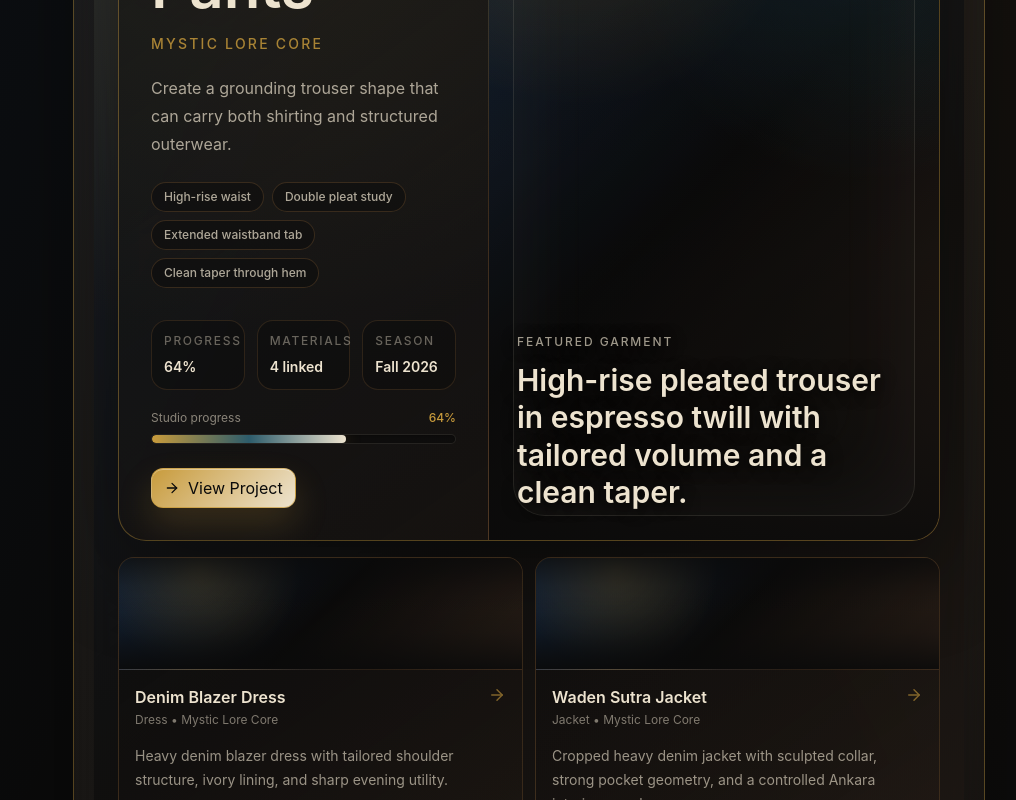
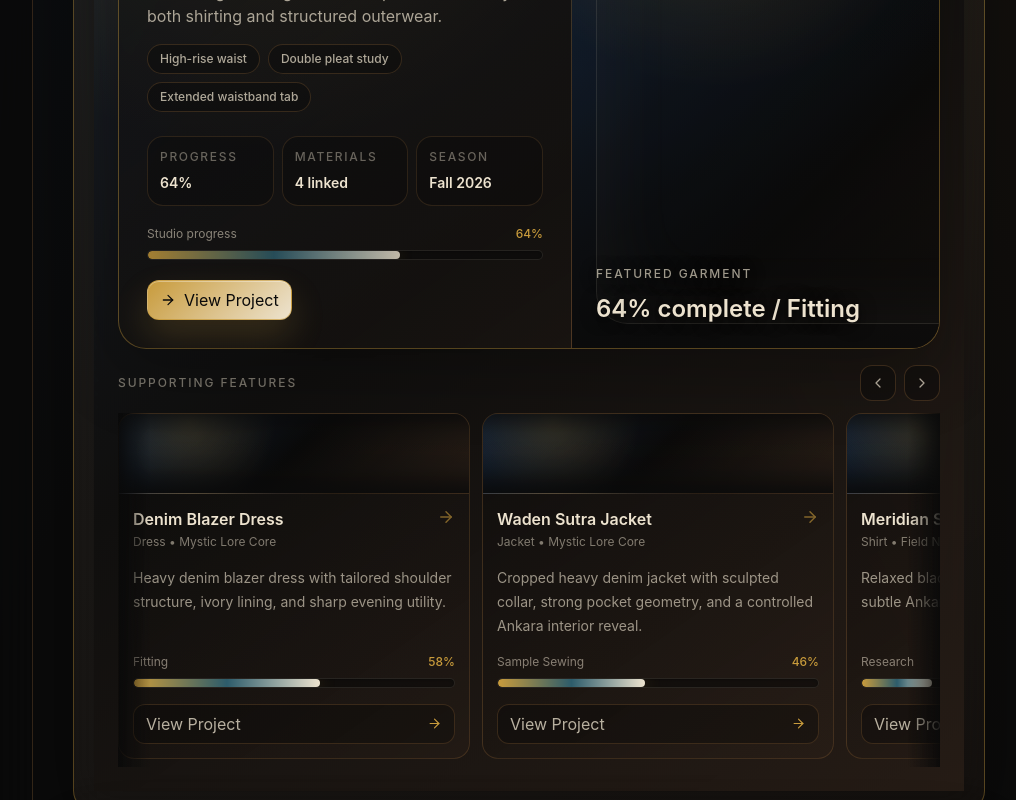
Before and after one commit to SudoLux/mystic-lore-studio, a React (Vite) app: page / in a window 1280 px wide. Shown: the part 1260-2060 px from the top of the page, without its empty margins (255-1271 px from the left). Built offline with nearby package versions, Linux system fonts and the light colour scheme.

Commit message:
Compact dashboard featured garments and update sidebar scroll

```diff
--- a/src/components/layout/Sidebar.tsx
+++ b/src/components/layout/Sidebar.tsx
@@ -11,7 +11,7 @@ type SidebarProps = {
 
 export function Sidebar({ activePage, navItems, onNavigate }: SidebarProps) {
   return (
-    <aside className="sticky top-0 hidden h-screen border-r border-bronze/30 bg-midnight/80 px-5 py-6 backdrop-blur-xl lg:flex lg:flex-col">
+    <aside className="hidden min-h-screen border-r border-bronze/30 bg-midnight/80 px-5 py-6 backdrop-blur-xl lg:flex lg:flex-col">
       <div className="mb-8">
         <BrandLockup className="mb-5" size="sidebar" />
         <Badge variant="ember">Studio</Badge>
--- a/src/pages/Dashboard/DashboardPage.tsx
+++ b/src/pages/Dashboard/DashboardPage.tsx
@@ -1,5 +1,8 @@
+import { useRef, type ReactNode } from 'react';
 import {
   ArrowRight,
+  ChevronLeft,
+  ChevronRight,
   BookOpen,
   Boxes,
   CheckCircle2,
@@ -444,15 +447,10 @@ function FeaturedGarmentsSection({
           project={heroProject}
         />
 
-        <div className="mt-4 grid gap-3 md:grid-cols-2 2xl:grid-cols-3">
-          {supportingProjects.map((project) => (
-            <FeaturedProjectCard
-              key={project.id}
-              onOpenProject={onOpenProject}
-              project={project}
-            />
-          ))}
-        </div>
+        <FeaturedProjectCarousel
+          onOpenProject={onOpenProject}
+          projects={supportingProjects}
+        />
       </div>
     </Card>
   );
@@ -466,13 +464,13 @@ function FeaturedGarmentHero({
   project: ApparelProject;
 }) {
   const heroImage = getProjectHeroImage(project);
-  const featureChips = project.keyFeatures.slice(0, 4);
+  const featureChips = project.keyFeatures.slice(0, 3);
   const materialCount = project.linkedMaterials.length;
 
   return (
-    <article className="group mt-5 overflow-hidden rounded-[1.75rem] border border-ember/38 bg-[linear-gradient(145deg,rgba(10,10,10,0.56),rgba(61,43,31,0.2))] shadow-[0_28px_90px_rgba(0,0,0,0.34),inset_0_1px_0_rgba(237,227,207,0.055)] transition duration-300 hover:border-ember/60 hover:shadow-[0_34px_110px_rgba(200,155,60,0.12),0_24px_90px_rgba(0,0,0,0.38)]">
-      <div className="grid min-h-[32rem] lg:grid-cols-[0.9fr_1.1fr]">
-        <div className="flex flex-col justify-between gap-8 p-5 sm:p-7 lg:p-8">
+    <article className="group mt-5 overflow-hidden rounded-[1.75rem] border border-ember/38 bg-[linear-gradient(145deg,rgba(10,10,10,0.56),rgba(61,43,31,0.2))] shadow-[0_22px_70px_rgba(0,0,0,0.3),inset_0_1px_0_rgba(237,227,207,0.055)] transition duration-300 hover:border-ember/60 hover:shadow-[0_28px_86px_rgba(200,155,60,0.11),0_20px_70px_rgba(0,0,0,0.34)]">
+      <div className="grid lg:grid-cols-[minmax(0,1fr)_minmax(17rem,23rem)]">
+        <div className="flex flex-col justify-between gap-6 p-5 sm:p-6 lg:p-7">
           <div>
             <div className="flex flex-wrap gap-2">
               <Badge variant={project.status === 'Blocked' ? 'ember' : 'teal'}>
@@ -482,18 +480,18 @@ function FeaturedGarmentHero({
               <Badge variant="blue">{project.garmentType}</Badge>
             </div>
 
-            <h3 className="mt-6 text-4xl font-semibold leading-[1.05] text-stardust sm:text-5xl lg:text-6xl">
+            <h3 className="mt-5 text-3xl font-semibold leading-[1.08] text-stardust sm:text-4xl lg:text-5xl">
               {project.name}
             </h3>
-            <p className="mt-4 text-sm font-medium uppercase tracking-[0.16em] text-ember/82">
+            <p className="mt-3 text-xs font-medium uppercase tracking-[0.16em] text-ember/82">
               {project.collection || project.season}
             </p>
-            <p className="mt-5 max-w-xl text-base leading-7 text-stardust/70">
+            <p className="mt-4 line-clamp-3 max-w-2xl text-sm leading-6 text-stardust/70 sm:text-base">
               {project.designIntent || project.summary}
             </p>
 
             {featureChips.length > 0 ? (
-              <div className="mt-6 flex flex-wrap gap-2">
+              <div className="mt-4 flex flex-wrap gap-2">
                 {featureChips.map((feature) => (
                   <span
                     className="rounded-full border border-bronze/28 bg-midnight/42 px-3 py-1.5 text-xs font-medium text-stardust/72"
@@ -507,7 +505,7 @@ function FeaturedGarmentHero({
           </div>
 
           <div>
-            <div className="grid gap-3 sm:grid-cols-3">
+            <div className="grid grid-cols-3 gap-2">
               <HeroMeta label="Progress" value={`${project.progress}%`} />
               <HeroMeta
                 label="Materials"
@@ -522,12 +520,12 @@ function FeaturedGarmentHero({
               </div>
               <div className="studio-progress-track">
                 <div
-                  className="studio-progress-fill transition-[width] duration-700"
+                  className="studio-progress-fill transition-[width] duration-700 motion-safe:animate-[pulse_2.8s_ease-in-out_infinite]"
                   style={{ width: `${project.progress}%` }}
                 />
               </div>
             </div>
-            <div className="mt-6 flex flex-wrap gap-2">
+            <div className="mt-5 flex flex-wrap gap-2">
               <Button
                 className="min-h-11 md:min-h-10"
                 icon={<ArrowRight aria-hidden="true" size={16} strokeWidth={1.9} />}
@@ -541,7 +539,7 @@ function FeaturedGarmentHero({
           </div>
         </div>
 
-        <div className="relative min-h-[24rem] overflow-hidden border-t border-bronze/24 bg-[radial-gradient(circle_at_20%_10%,rgba(200,155,60,0.34),transparent_30%),radial-gradient(circle_at_84%_18%,rgba(45,92,107,0.42),transparent_34%),linear-gradient(135deg,rgba(27,58,99,0.78),rgba(10,10,10,0.7),rgba(61,43,31,0.82))] lg:min-h-full lg:border-l lg:border-t-0">
+        <div className="relative aspect-[16/9] max-h-[14rem] min-h-[11rem] overflow-hidden border-t border-bronze/24 bg-[radial-gradient(circle_at_20%_10%,rgba(200,155,60,0.34),transparent_30%),radial-gradient(circle_at_84%_18%,rgba(45,92,107,0.42),transparent_34%),linear-gradient(135deg,rgba(27,58,99,0.78),rgba(10,10,10,0.7),rgba(61,43,31,0.82))] sm:aspect-[4/3] sm:max-h-[18rem] sm:min-h-[16rem] lg:h-full lg:max-h-none lg:border-l lg:border-t-0">
           {heroImage ? (
             <StoredImage
               asset={heroImage}
@@ -550,13 +548,13 @@ function FeaturedGarmentHero({
           ) : null}
           <ImageReadabilityOverlay asset={heroImage} variant="hero" />
           <div className="absolute inset-6 rounded-[2rem] border border-stardust/12 bg-midnight/12 shadow-[inset_0_0_90px_rgba(237,227,207,0.06)]" />
-          <div className="relative z-10 flex h-full min-h-[24rem] flex-col justify-end p-5 [text-shadow:0_2px_16px_rgba(0,0,0,0.95)] sm:p-7">
+          <div className="relative z-10 flex h-full flex-col justify-end p-5 [text-shadow:0_2px_16px_rgba(0,0,0,0.95)] sm:p-6">
             <div className="max-w-lg">
               <p className="text-xs font-medium uppercase tracking-[0.16em] text-stardust/66">
                 Featured garment
               </p>
-              <p className="mt-3 text-2xl font-semibold leading-tight text-stardust sm:text-3xl">
-                {project.summary}
+              <p className="mt-3 text-lg font-semibold leading-tight text-stardust sm:text-2xl">
+                {project.progress}% complete / {project.phase}
               </p>
             </div>
           </div>
@@ -566,7 +564,89 @@ function FeaturedGarmentHero({
   );
 }
 
-function FeaturedProjectCard({
+function FeaturedProjectCarousel({
+  onOpenProject,
+  projects,
+}: {
+  onOpenProject: (projectId: string) => void;
+  projects: ApparelProject[];
+}) {
+  const scrollerRef = useRef<HTMLDivElement>(null);
+
+  if (projects.length === 0) {
+    return null;
+  }
+
+  const scrollByCard = (direction: 'left' | 'right') => {
+    scrollerRef.current?.scrollBy({
+      behavior: 'smooth',
+      left: direction === 'left' ? -320 : 320,
+    });
+  };
+
+  return (
+    <section className="mt-4">
+      <div className="mb-3 flex items-center justify-between gap-3">
+        <p className="text-xs font-medium uppercase tracking-[0.16em] text-stardust/44">
+          Supporting features
+        </p>
+        <div className="hidden gap-2 sm:flex">
+          <CarouselButton label="Scroll left" onClick={() => scrollByCard('left')}>
+            <ChevronLeft aria-hidden="true" size={16} strokeWidth={1.9} />
+          </CarouselButton>
+          <CarouselButton label="Scroll right" onClick={() => scrollByCard('right')}>
+            <ChevronRight aria-hidden="true" size={16} strokeWidth={1.9} />
+          </CarouselButton>
+        </div>
+      </div>
+      <div className="relative">
+        <div
+          aria-hidden="true"
+          className="pointer-events-none absolute inset-y-0 left-0 z-10 w-8 bg-gradient-to-r from-midnight/90 to-transparent"
+        />
+        <div
+          aria-hidden="true"
+          className="pointer-events-none absolute inset-y-0 right-0 z-10 w-8 bg-gradient-to-l from-midnight/90 to-transparent"
+        />
+        <div
+          className="studio-scrollbar flex snap-x gap-3 overflow-x-auto scroll-smooth pb-2"
+          ref={scrollerRef}
+        >
+          {projects.map((project) => (
+            <FeaturedProjectMiniCard
+              key={project.id}
+              onOpenProject={onOpenProject}
+              project={project}
+            />
+          ))}
+        </div>
+      </div>
+    </section>
+  );
+}
+
+function CarouselButton({
+  children,
+  label,
+  onClick,
+}: {
+  children: ReactNode;
+  label: string;
+  onClick: () => void;
+}) {
+  return (
+    <button
+      aria-label={label}
+      className="flex h-9 w-9 items-center justify-center rounded-xl border border-bronze/30 bg-midnight/42 text-stardust/70 transition duration-200 hover:border-ember/45 hover:bg-stardust/[0.08] hover:text-ember"
+      onClick={onClick}
+      type="button"
+    >
+      {children}
+    </button>
+  );
+}
+
+function FeaturedProjectMiniCard({
   onOpenProject,
   project,
 }: {
@@ -574,9 +654,9 @@ function FeaturedProjectCard({
   project: ApparelProject;
 }) {
   return (
-    <article className="group flex min-h-[23rem] flex-col overflow-hidden rounded-2xl border border-bronze/28 bg-[linear-gradient(145deg,rgba(10,10,10,0.44),rgba(61,43,31,0.2))] shadow-[inset_0_1px_0_rgba(237,227,207,0.035)] transition duration-300 hover:-translate-y-1 hover:border-ember/48 hover:bg-midnight/50">
-      <ProjectImageBand project={project} className="h-28" />
-      <div className="flex flex-1 flex-col p-4">
+    <article className="group flex min-h-[18.5rem] w-[17.5rem] shrink-0 snap-start flex-col overflow-hidden rounded-2xl border border-bronze/28 bg-[linear-gradient(145deg,rgba(10,10,10,0.44),rgba(61,43,31,0.2))] shadow-[inset_0_1px_0_rgba(237,227,207,0.035)] transition duration-300 hover:-translate-y-1 hover:border-ember/48 hover:bg-midnight/50 sm:w-[20rem] xl:w-[22rem]">
+      <ProjectImageBand project={project} className="h-20" />
+      <div className="flex flex-1 flex-col p-3.5">
         <div className="flex items-start justify-between gap-3">
           <div className="min-w-0">
             <p className="line-clamp-2 text-base font-semibold leading-snug text-stardust">
@@ -596,7 +676,7 @@ function FeaturedProjectCard({
         <p className="mt-4 line-clamp-3 min-h-16 text-sm leading-6 text-stardust/62">
           {project.summary}
         </p>
-        <div className="mt-auto pt-5">
+        <div className="mt-auto pt-4">
           <div className="mb-2 flex items-center justify-between text-xs">
             <span className="text-stardust/52">{project.phase}</span>
             <span className="font-medium text-ember">{project.progress}%</span>
@@ -628,11 +708,13 @@ function FeaturedProjectCard({
 
 function HeroMeta({ label, value }: { label: string; value: string }) {
   return (
-    <div className="rounded-2xl border border-bronze/22 bg-midnight/34 p-3">
-      <p className="text-xs font-medium uppercase tracking-[0.14em] text-stardust/40">
+    <div className="min-w-0 rounded-2xl border border-bronze/22 bg-midnight/34 p-2.5 sm:p-3">
+      <p className="truncate text-[0.64rem] font-medium uppercase tracking-[0.14em] text-stardust/40 sm:text-xs">
         {label}
       </p>
-      <p className="mt-2 truncate text-sm font-semibold text-stardust">{value}</p>
+      <p className="mt-2 truncate text-xs font-semibold text-stardust sm:text-sm">
+        {value}
+      </p>
     </div>
   );
 }
```
